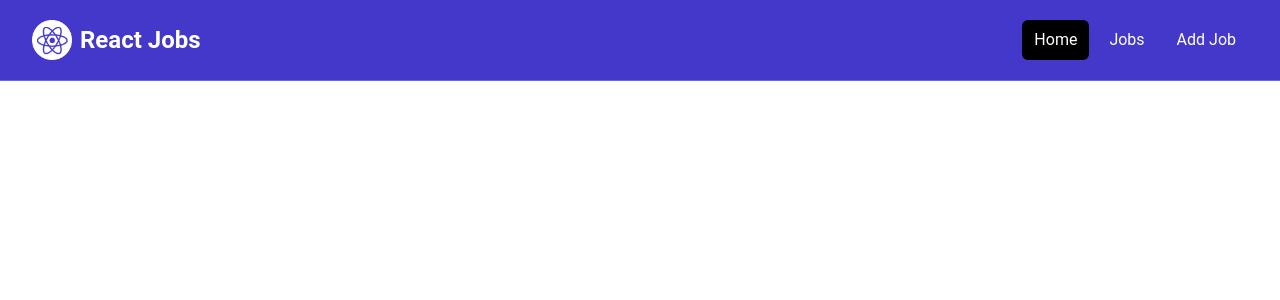
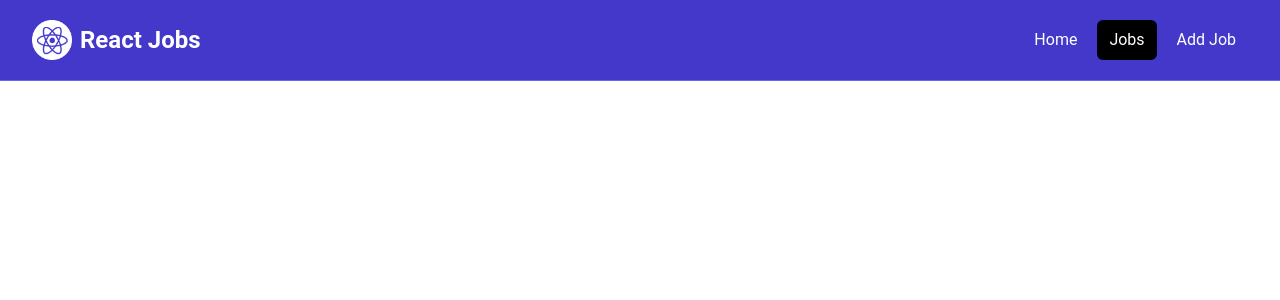
Before and after one commit to codewurstler/react-jobs, a React (Vite) app: page /jobs in a window 1280 px wide. Shown: the top 300 px of the page. Built offline with nearby package versions, Linux system fonts and the light colour scheme.

Commit message:
navigation mit navlink

```diff
--- a/src/App.jsx
+++ b/src/App.jsx
@@ -3,12 +3,14 @@
 import HomePage from "./pages/HomePage.jsx";
 import JobsPage from "./pages/JobsPage.jsx";
 import MainLayout from "./layouts/MainLayout.jsx";
+import NotFoundPage from "./pages/NotFoundPage.jsx";
 
 const router = createBrowserRouter(
     createRoutesFromElements(
-        <Route path="/" element={<MainLayout />} >$
+        <Route path="/" element={<MainLayout />} >
             <Route index element={ <HomePage />} />
             <Route path="/jobs" element={ <JobsPage />} />
+            <Route path="*" element={ <NotFoundPage /> } />
         </Route>
     )
 );
--- a/src/components/Navbar.jsx
+++ b/src/components/Navbar.jsx
@@ -1,8 +1,9 @@
 import React from 'react';
-import { Link } from 'react-router-dom';
+import {Link, NavLink} from 'react-router-dom';
 import logo from '../assets/images/logo.png';
 
 const Navbar = () => {
+    const linkClass = ({ isActive }) => isActive ? "bg-black text-white hover:bg-gray-900 hover:text-white rounded-md px-3 py-2" : "text-white hover:bg-gray-900 hover:text-white rounded-md px-3 py-2"
     return (
         <>
             <nav className="bg-indigo-700 border-b border-indigo-500">
@@ -11,7 +12,7 @@
                         <div
                             className="flex flex-1 items-center justify-center md:items-stretch md:justify-start"
                         >
-                            <Link className="flex flex-shrink-0 items-center mr-4" to="/">
+                            <NavLink className="flex flex-shrink-0 items-center mr-4" to="/">
                                 <img
                                     className="h-10 w-auto"
                                     src={ logo }
@@ -20,23 +21,23 @@
                                 <span className="hidden md:block text-white text-2xl font-bold ml-2"
                                 >React Jobs</span
                                 >
-                            </Link>
+                            </NavLink>
                             <div className="md:ml-auto">
                                 <div className="flex space-x-2">
-                                    <Link
+                                    <NavLink
                                         to="/"
-                                        className="text-white bg-black hover:bg-gray-900 hover:text-white rounded-md px-3 py-2"
-                                    >Home</Link
+                                        className={linkClass}
+                                    >Home</NavLink
                                     >
-                                    <Link
+                                    <NavLink
                                         to="/jobs"
-                                        className="text-white hover:bg-gray-900 hover:text-white rounded-md px-3 py-2"
-                                    >Jobs</Link
+                                        className={linkClass}
+                                        >Jobs</NavLink
                                     >
-                                    <Link
+                                    <NavLink
                                         to="/add-job"
-                                        className="text-white hover:bg-gray-900 hover:text-white rounded-md px-3 py-2"
-                                    >Add Job</Link
+                                        className={linkClass}
+                                    >Add Job</NavLink
                                     >
                                 </div>
                             </div>
--- /dev/null
+++ b/src/pages/NotFoundPage.jsx
@@ -0,0 +1,19 @@
+import React from 'react';
+import {Link} from "react-router-dom";
+import {FaExclamationTriangle} from "react-icons/fa";
+
+const NotFoundPage = () => {
+    return (
+        <section className="text-center flex flex-col justify-center items-center h-96">
+            <FaExclamationTriangle className="text-yellow-400 fa-4x mb-4 text-6xl" />
+            <h1 className="text-6xl font-bold mb-4">404 Not Found</h1>
+            <p className="text-xl mb-5">This page does not exist</p>
+            <Link
+                to="/"
+                className="text-white bg-indigo-700 hover:bg-indigo-900 rounded-md px-3 py-2 mt-4"
+            >Go Back</Link>
+        </section>
+    );
+};
+
+export default NotFoundPage;
```
